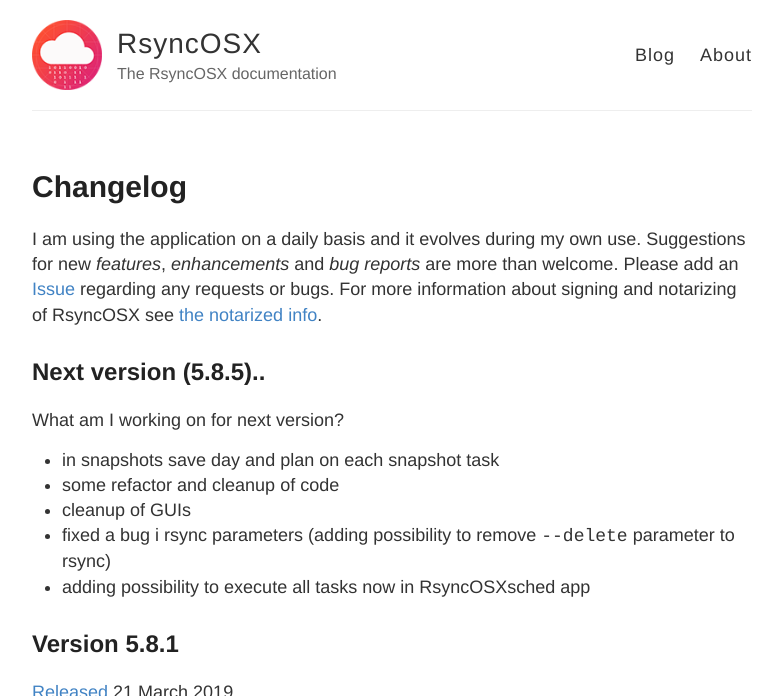
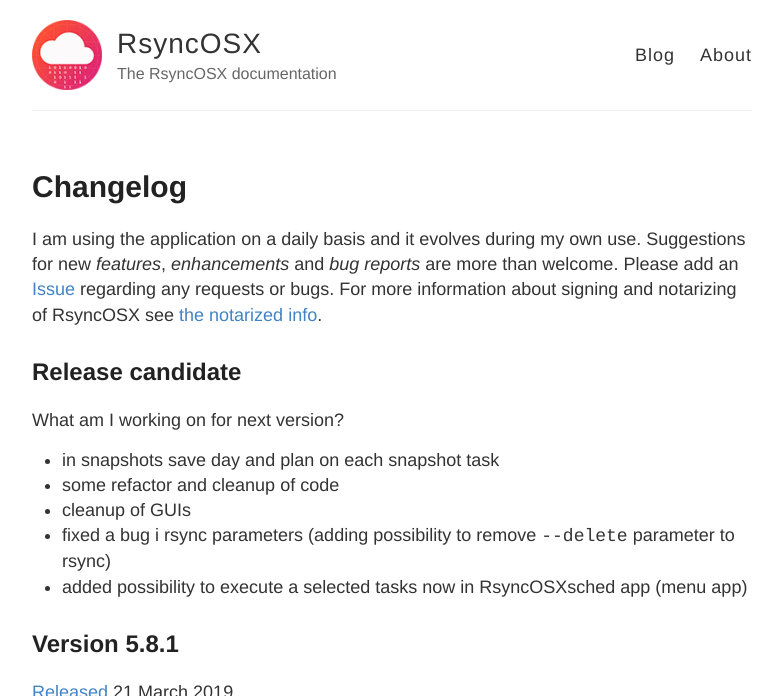
Before and after one commit to d2s/Documentation, a Jekyll site: the page built from _posts/2018-04-10-Changelog.md, in a window 1280 px wide and 900 px high, cut to the strip 0-696 px from the top of the window. Shown: the whole strip, without its empty margins (248-1030 px from the left). Built offline with Jekyll 4.4.1, drawn with Linux system fonts in a browser that asks for light colours.

Commit message:
Update 2018-04-10-Changelog.md

```diff
--- a/_posts/2018-04-10-Changelog.md
+++ b/_posts/2018-04-10-Changelog.md
@@ -5,7 +5,7 @@ permalink: Changelog
 ---
 I am using the application on a daily basis and it evolves during my own use. Suggestions for new *features*, *enhancements* and *bug reports* are more than welcome. Please add an [Issue](https://github.com/rsyncOSX/RsyncOSX/issues) regarding any requests or bugs. For more information about signing and notarizing of RsyncOSX see [the notarized info](/Notarized).
 
-## Next version (5.8.5)..
+## Release candidate
 
 What am I working on for next version?
 
@@ -13,7 +13,7 @@ What am I working on for next version?
 - some refactor and cleanup of code
 - cleanup of GUIs
 - fixed a bug i rsync parameters (adding possibility to remove `--delete` parameter to rsync)
-- adding possibility to execute all tasks now in RsyncOSXsched app
+- added possibility to execute a selected tasks now in RsyncOSXsched app (menu app)
 
 ## Version 5.8.1
 
```
